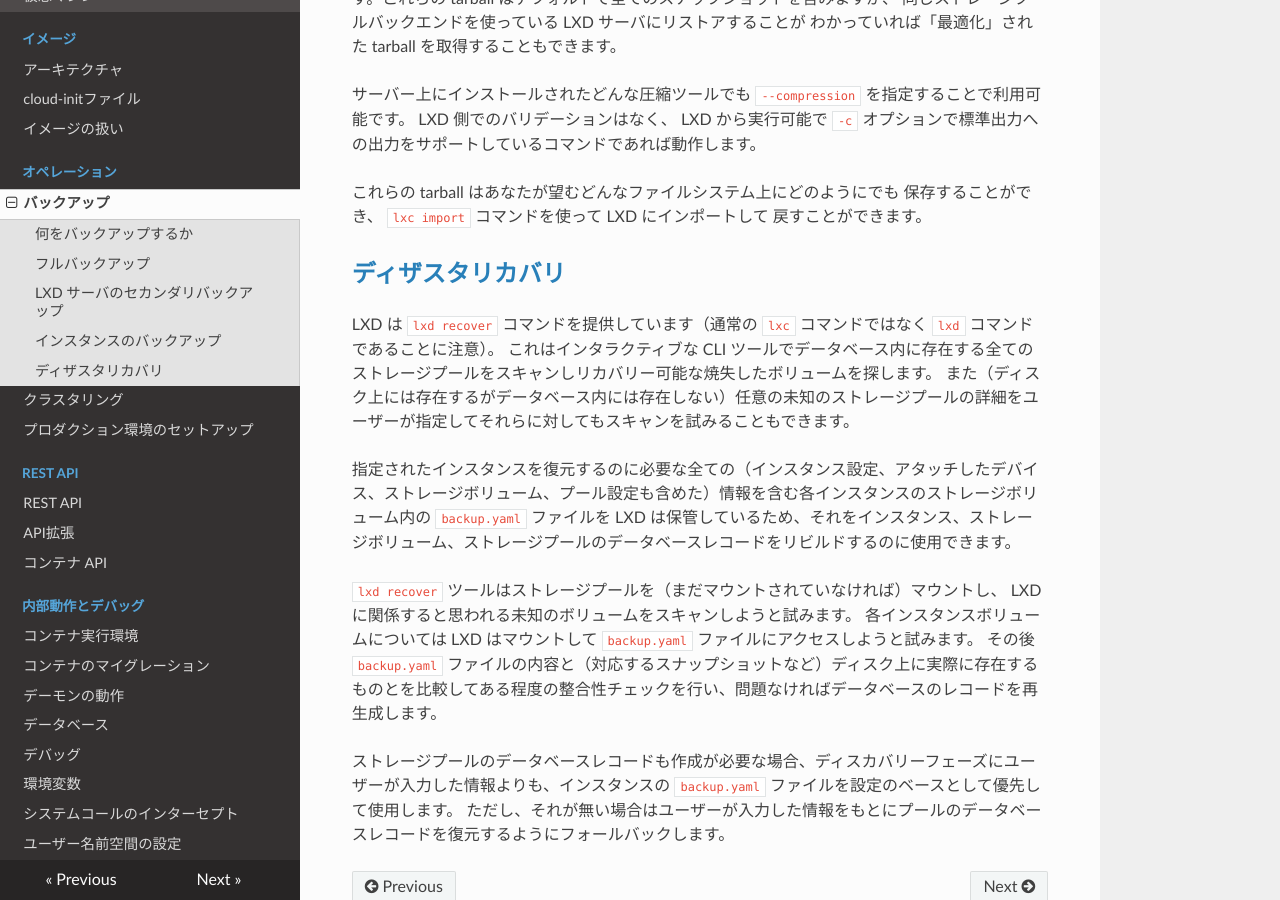
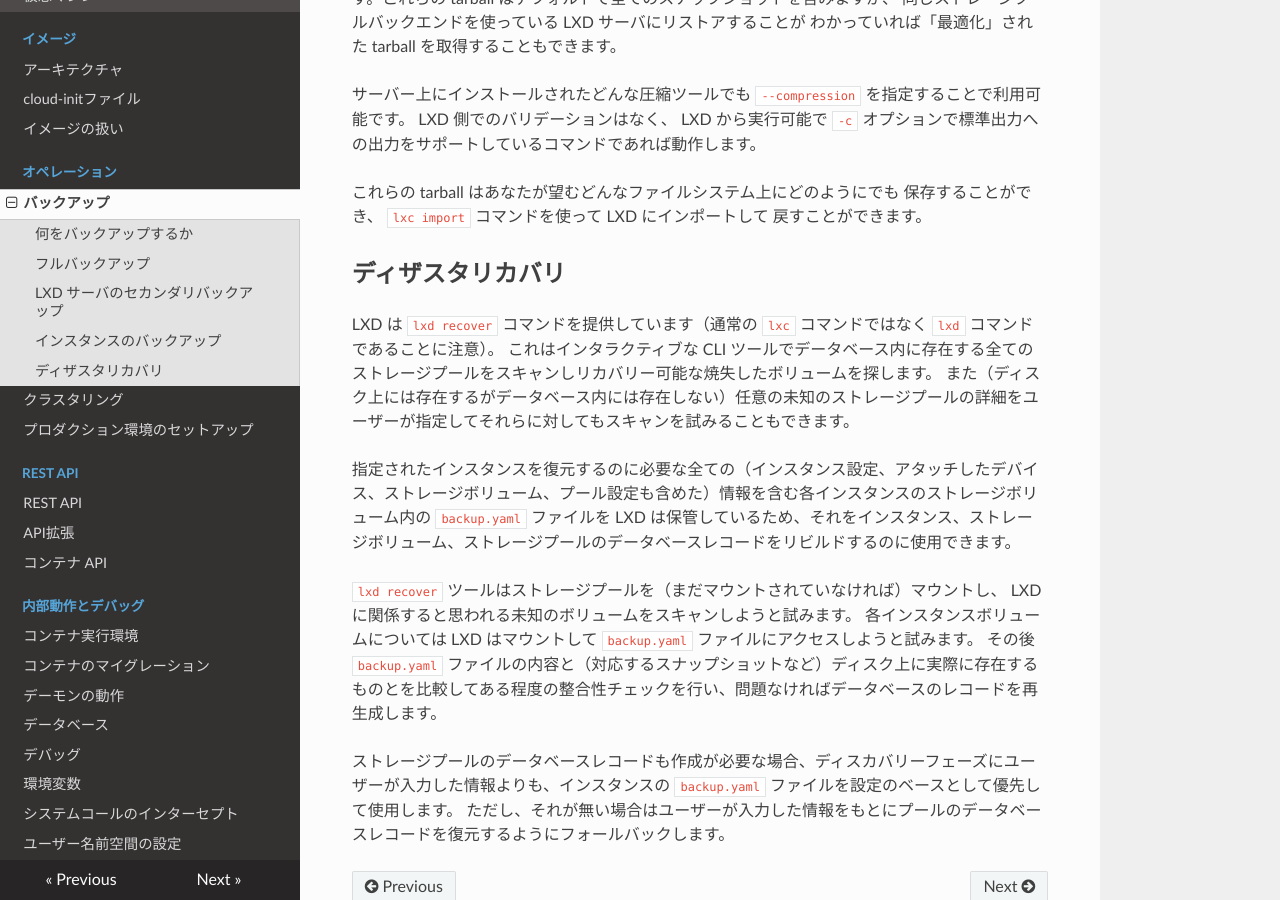
Before and after one commit to lxc-jp/lxd-ja, an MkDocs documentation site: the page built from doc/backup.md, in a window 1280 px wide and 900 px high, scrolled down 1404 px. Built offline with MkDocs 1.6.1, drawn with Linux system fonts in a browser that asks for light colours; nearby versions of some CDN libraries; old or Windows-style settings are respelled for this version of MkDocs.

Commit message:
Add anchor take #4
Signed-off-by: Hiroaki Nakamura <hnakamur@gmail.com>

```diff
--- a/doc/backup.md
+++ b/doc/backup.md
@@ -114,7 +114,7 @@ Those tarballs can be saved any way you want on any filesystem you want
 and can be imported back into LXD using the `lxc import` command.
 -->
 
-## <a name="disaster-recovery"> ディザスタリカバリ</a> <!-- Disaster recovery -->
+## <a name="disaster-recovery"></a> ディザスタリカバリ <!-- Disaster recovery -->
 LXD は `lxd recover` コマンドを提供しています（通常の `lxc` コマンドではなく `lxd` コマンドであることに注意）。
 これはインタラクティブな CLI ツールでデータベース内に存在する全てのストレージプールをスキャンしリカバリー可能な焼失したボリュームを探します。
 また（ディスク上には存在するがデータベース内には存在しない）任意の未知のストレージプールの詳細をユーザーが指定してそれらに対してもスキャンを試みることもできます。
```
